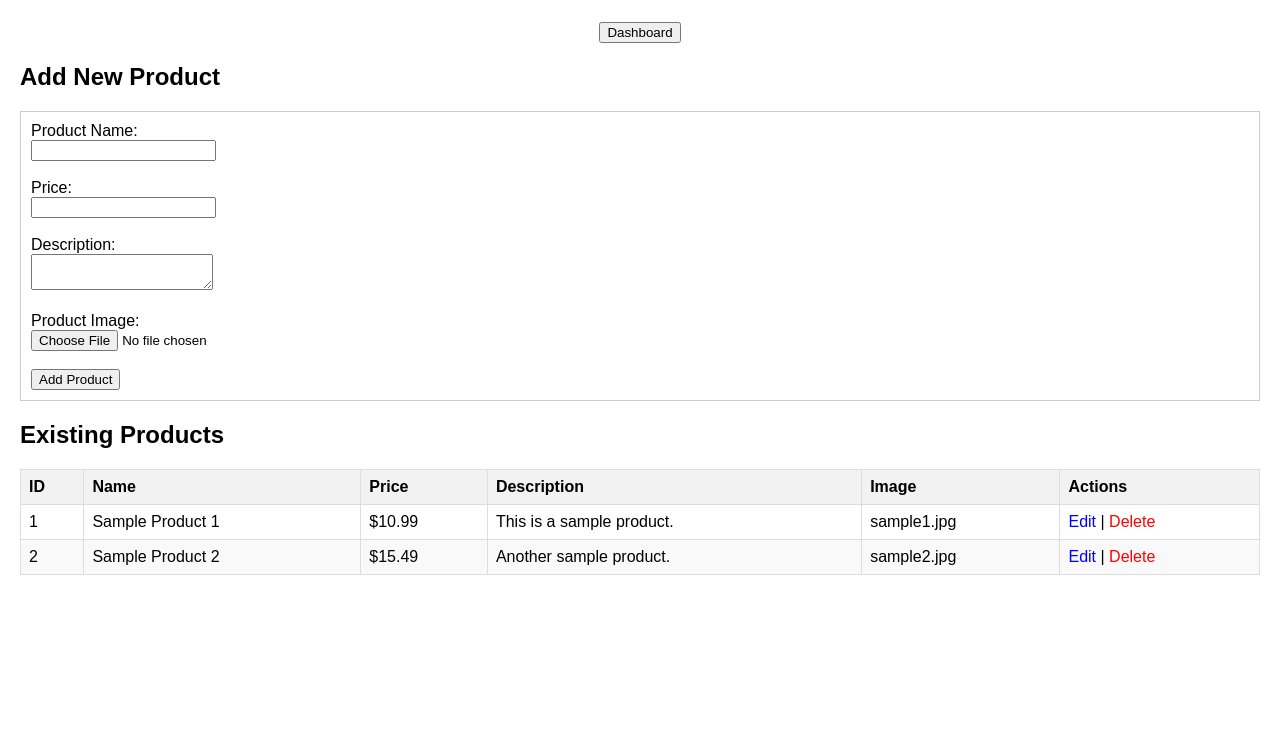
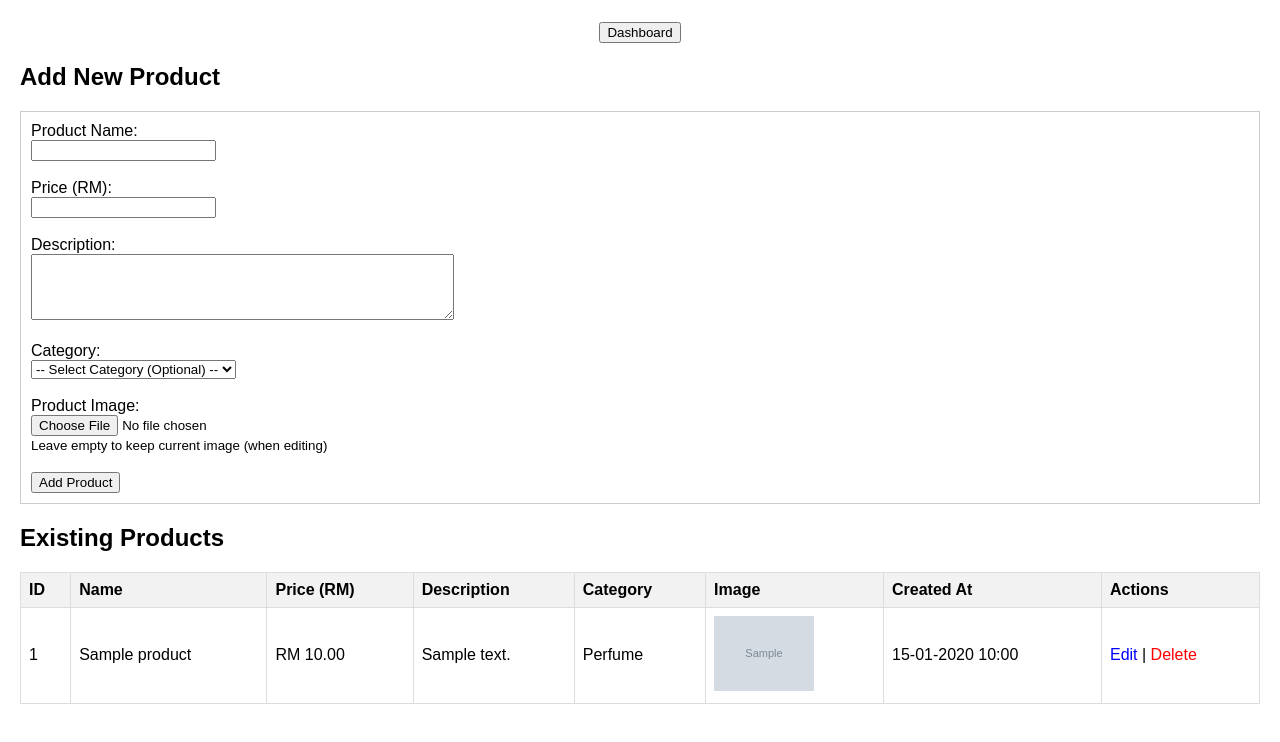
Before and after one commit to MingLH/sarawak_scents, a PHP site: page /admin/add_product.php in a window 1280 px wide. Shown: the part 58-800 px from the top of the page. Run offline with PHP 8.4, Linux system fonts and the light colour scheme; data comes from the database, SQL or seed files in the repository; tables that the repository leaves empty hold one stand-in row (values such as "Sample post"); grey boxes marked "Sample" are stand-in pictures.

Commit message:
admin add product update

```diff
--- a/admin/add_product.php
+++ b/admin/add_product.php
@@ -1,54 +1,32 @@
 <?php
-// Start PHP session to maintain product data across requests (placeholder for database)
-
-//session_start(); to test the logic enable this line
-
-// Initialize products array because not yet have database table
-if (!isset($_SESSION['products'])) {
-    $_SESSION['products'] = [
-        [
-            'id' => 1,
-            'name' => 'Sample Product 1',
-            'price' => 10.99,
-            'description' => 'This is a sample product.',
-            'image' => 'sample1.jpg'
-        ],
-        [
-            'id' => 2,
-            'name' => 'Sample Product 2',
-            'price' => 15.49,
-            'description' => 'Another sample product.',
-            'image' => 'sample2.jpg'
-        ]
-    ];
-}
-
-// Function to get next product ID (simulates auto-increment in database)
-function getNextId() {
-    $maxId = 0;
-    foreach ($_SESSION['products'] as $product) {
-        if ($product['id'] > $maxId) {
-            $maxId = $product['id'];
-        }
-    }
-    return $maxId + 1;
-}
+// Include database connection
+include $_SERVER['DOCUMENT_ROOT'] . '/sarawak_scents/includes/db_connect.php';
 
 // Handle form submission for adding or editing a product
 if ($_SERVER['REQUEST_METHOD'] === 'POST') {
-    $name = $_POST['name'] ?? '';
-    $price = $_POST['price'] ?? '';
-    $description = $_POST['description'] ?? '';
+    $name = mysqli_real_escape_string($conn, $_POST['name'] ?? '');
+    $price = (float)($_POST['price'] ?? 0);
+    $description = mysqli_real_escape_string($conn, $_POST['description'] ?? '');
+    $category_id = !empty($_POST['category_id']) ? (int)$_POST['category_id'] : NULL;
     $image = '';
 
-    // Placeholder image upload logic
+    // Handle image upload
     if (isset($_FILES['image']) && $_FILES['image']['error'] === UPLOAD_ERR_OK) {
-        $uploadDir = 'uploads/'; // Placeholder directory
-        $uploadFile = $uploadDir . basename($_FILES['image']['name']);
+        $uploadDir = $_SERVER['DOCUMENT_ROOT'] . '/sarawak_scents/assets/images/';
+
+        // Create directory if not exists
+        if (!is_dir($uploadDir)) {
+            mkdir($uploadDir, 0777, true);
+        }
+
+        // Generate unique filename
+        $fileExtension = pathinfo($_FILES['image']['name'], PATHINFO_EXTENSION);
+        $fileName = uniqid() . '_' . time() . '.' . $fileExtension;
+        $uploadFile = $uploadDir . $fileName;
+
         if (move_uploaded_file($_FILES['image']['tmp_name'], $uploadFile)) {
-            $image = $_FILES['image']['name']; // Store filename (in real DB, store path)
+            $image = $fileName;
         } else {
-            // Handle upload error (placeholder)
             $image = 'default.jpg';
         }
     }
@@ -56,25 +34,42 @@ if ($_SERVER['REQUEST_METHOD'] === 'POST') {
     if (isset($_POST['edit_id'])) {
         // Edit existing product
         $editId = (int)$_POST['edit_id'];
-        foreach ($_SESSION['products'] as &$product) {
-            if ($product['id'] === $editId) {
-                $product['name'] = $name;
-                $product['price'] = (float)$price;
-                $product['description'] = $description;
-                if ($image) $product['image'] = $image;
-                break;
-            }
+
+        if ($image) {
+            // Update with new image
+            $query = "UPDATE products SET
+                      name = '$name',
+                      price = $price,
+                      description = '$description',
+                      category_id = " . ($category_id ? $category_id : "NULL") . ",
+                      image = '$image'
+                      WHERE product_id = $editId";
+        } else {
+            // Update without changing image
+            $query = "UPDATE products SET
+                      name = '$name',
+                      price = $price,
+                      description = '$description',
+                      category_id = " . ($category_id ? $category_id : "NULL") . "
+                      WHERE product_id = $editId";
+        }
+
+        if (mysqli_query($conn, $query)) {
+            $success_msg = "Product updated successfully!";
+        } else {
+            $error_msg = "Error updating product: " . mysqli_error($conn);
         }
     } else {
         // Add new product
-        $newProduct = [
-            'id' => getNextId(),
-            'name' => $name,
-            'price' => (float)$price,
-            'description' => $description,
-            'image' => $image ?: 'default.jpg'
-        ];
-        $_SESSION['products'][] = $newProduct;
+        $imageValue = $image ?: 'default.jpg';
+        $query = "INSERT INTO products (name, price, description, category_id, image)
+                  VALUES ('$name', $price, '$description', " . ($category_id ? $category_id : "NULL") . ", '$imageValue')";
+
+        if (mysqli_query($conn, $query)) {
+            $success_msg = "Product added successfully!";
+        } else {
+            $error_msg = "Error adding product: " . mysqli_error($conn);
+        }
     }
 
     // Redirect to avoid form resubmission
@@ -85,9 +80,14 @@ if ($_SERVER['REQUEST_METHOD'] === 'POST') {
 // Handle delete request via GET
 if (isset($_GET['delete'])) {
     $deleteId = (int)$_GET['delete'];
-    $_SESSION['products'] = array_filter($_SESSION['products'], function($product) use ($deleteId) {
-        return $product['id'] !== $deleteId;
-    });
+    $query = "DELETE FROM products WHERE product_id = $deleteId";
+
+    if (mysqli_query($conn, $query)) {
+        $success_msg = "Product deleted successfully!";
+    } else {
+        $error_msg = "Error deleting product: " . mysqli_error($conn);
+    }
+
     // Redirect to avoid URL manipulation issues
     header('Location: ' . $_SERVER['PHP_SELF']);
     exit;
@@ -97,13 +97,28 @@ if (isset($_GET['delete'])) {
 $editProduct = null;
 if (isset($_GET['edit'])) {
     $editId = (int)$_GET['edit'];
-    foreach ($_SESSION['products'] as $product) {
-        if ($product['id'] === $editId) {
-            $editProduct = $product;
-            break;
-        }
+    $query = "SELECT * FROM products WHERE product_id = $editId";
+    $result = mysqli_query($conn, $query);
+
+    if ($result && mysqli_num_rows($result) > 0) {
+        $editProduct = mysqli_fetch_assoc($result);
     }
 }
+
+// Fetch all products from database
+$query = "SELECT p.*, c.category_name
+          FROM products p
+          LEFT JOIN categories c ON p.category_id = c.category_id
+          ORDER BY p.created_at DESC";
+$productsResult = mysqli_query($conn, $query);
+
+if (!$productsResult) {
+    die("Query failed: " . mysqli_error($conn));
+}
+
+// Fetch all categories for dropdown
+$categoriesQuery = "SELECT * FROM categories ORDER BY category_name";
+$categoriesResult = mysqli_query($conn, $categoriesQuery);
 ?>
 
 <!DOCTYPE html>
@@ -124,6 +139,9 @@ if (isset($_GET['edit'])) {
         .delete-link { color: red; }
         .header { margin: 20px; text-align: center; }
         .nav { margin: 20px; text-align: center; }
+        .success { color: green; padding: 10px; background-color: #d4edda; border: 1px solid #c3e6cb; margin: 10px 0; }
+        .error { color: red; padding: 10px; background-color: #f8d7da; border: 1px solid #f5c6cb; margin: 10px 0; }
+        .product-image { width: 100px; height: auto; }
     </style>
 </head>
 <body>
@@ -136,31 +154,64 @@ if (isset($_GET['edit'])) {
         <button onclick="window.location.href='dashboard.php'">Dashboard</button>
     </div>
 
+    <?php if (isset($success_msg)): ?>
+        <div class="success"><?php echo $success_msg; ?></div>
+    <?php endif; ?>
+
+    <?php if (isset($error_msg)): ?>
+        <div class="error"><?php echo $error_msg; ?></div>
+    <?php endif; ?>
+
     <!-- Form for adding or editing a product -->
     <h2><?php echo $editProduct ? 'Edit Product' : 'Add New Product'; ?></h2>
 
     <form action="" method="post" enctype="multipart/form-data">
         <?php if ($editProduct): ?>
-            <input type="hidden" name="edit_id" value="<?php echo $editProduct['id']; ?>">
+            <input type="hidden" name="edit_id" value="<?php echo $editProduct['product_id']; ?>">
         <?php endif; ?>
+
         <label for="name">Product Name:</label><br>
-        <input type="text" id="name" name="name" value="<?php echo $editProduct['name'] ?? ''; ?>" required><br><br>
+        <input type="text" id="name" name="name" value="<?php echo htmlspecialchars($editProduct['name'] ?? ''); ?>" required><br><br>
 
-        <label for="price">Price:</label><br>
+        <label for="price">Price (RM):</label><br>
         <input type="number" id="price" name="price" step="0.01" value="<?php echo $editProduct['price'] ?? ''; ?>" required><br><br>
 
         <label for="description">Description:</label><br>
-        <textarea id="description" name="description" required><?php echo $editProduct['description'] ?? ''; ?></textarea><br><br>
+        <textarea id="description" name="description" rows="4" cols="50" required><?php echo htmlspecialchars($editProduct['description'] ?? ''); ?></textarea><br><br>
+
+        <label for="category_id">Category:</label><br>
+        <select id="category_id" name="category_id">
+            <option value="">-- Select Category (Optional) --</option>
+            <?php
+            if ($categoriesResult && mysqli_num_rows($categoriesResult) > 0):
+                while ($category = mysqli_fetch_assoc($categoriesResult)):
+            ?>
+                <option value="<?php echo $category['category_id']; ?>"
+                    <?php echo (isset($editProduct['category_id']) && $editProduct['category_id'] == $category['category_id']) ? 'selected' : ''; ?>>
+                    <?php echo htmlspecialchars($category['category_name']); ?>
+                </option>
+            <?php
+                endwhile;
+            endif;
+            ?>
+        </select><br><br>
 
         <label for="image">Product Image:</label><br>
-        <input type="file" id="image" name="image" accept="image/*"><br><br>
+        <?php if ($editProduct && $editProduct['image']): ?>
+            <p>Current image: <strong><?php echo htmlspecialchars($editProduct['image']); ?></strong></p>
+        <?php endif; ?>
+        <input type="file" id="image" name="image" accept="image/*"><br>
+        <small>Leave empty to keep current image (when editing)</small><br><br>
 
         <button type="submit"><?php echo $editProduct ? 'Update Product' : 'Add Product'; ?></button>
+        <?php if ($editProduct): ?>
+            <button type="button" onclick="window.location.href='<?php echo $_SERVER['PHP_SELF']; ?>'">Cancel Edit</button>
+        <?php endif; ?>
     </form>
 
     <!-- Display existing products in a table -->
     <h2>Existing Products</h2>
-    <?php if (empty($_SESSION['products'])): ?>
+    <?php if (!$productsResult || mysqli_num_rows($productsResult) == 0): ?>
         <p>No products found.</p>
     <?php else: ?>
         <table>
@@ -168,28 +219,46 @@ if (isset($_GET['edit'])) {
                 <tr>
                     <th>ID</th>
                     <th>Name</th>
-                    <th>Price</th>
+                    <th>Price (RM)</th>
                     <th>Description</th>
+                    <th>Category</th>
                     <th>Image</th>
+                    <th>Created At</th>
                     <th>Actions</th>
                 </tr>
             </thead>
             <tbody>
-                <?php foreach ($_SESSION['products'] as $product): ?>
+                <?php while ($product = mysqli_fetch_assoc($productsResult)): ?>
                     <tr>
-                        <td><?php echo $product['id']; ?></td>
+                        <td><?php echo $product['product_id']; ?></td>
                         <td><?php echo htmlspecialchars($product['name']); ?></td>
-                        <td>$<?php echo number_format($product['price'], 2); ?></td>
-                        <td><?php echo htmlspecialchars($product['description']); ?></td>
-                        <td><?php echo htmlspecialchars($product['image']); ?></td>
+                        <td>RM <?php echo number_format($product['price'], 2); ?></td>
+                        <td><?php echo htmlspecialchars(substr($product['description'], 0, 50)) . (strlen($product['description']) > 50 ? '...' : ''); ?></td>
+                        <td><?php echo htmlspecialchars($product['category_name'] ?? 'N/A'); ?></td>
                         <td>
-                            <a href="?edit=<?php echo $product['id']; ?>" class="edit-link">Edit</a> |
-                            <a href="?delete=<?php echo $product['id']; ?>" class="delete-link" onclick="return confirm('Are you sure you want to delete this product?');">Delete</a>
+                            <?php if ($product['image'] && $product['image'] != 'default.jpg'): ?>
+                                <img src="/sarawak_scents/assets/images/<?php echo htmlspecialchars($product['image']); ?>"
+                                     alt="<?php echo htmlspecialchars($product['name']); ?>"
+                                     class="product-image">
+                            <?php else: ?>
+                                No image
+                            <?php endif; ?>
+                        </td>
+                        <td><?php echo date('d-m-Y H:i', strtotime($product['created_at'])); ?></td>
+                        <td>
+                            <a href="?edit=<?php echo $product['product_id']; ?>" class="edit-link">Edit</a> |
+                            <a href="?delete=<?php echo $product['product_id']; ?>" class="delete-link"
+                               onclick="return confirm('Are you sure you want to delete this product?');">Delete</a>
                         </td>
                     </tr>
-                <?php endforeach; ?>
+                <?php endwhile; ?>
             </tbody>
         </table>
     <?php endif; ?>
+
+<?php
+// Close database connection
+mysqli_close($conn);
+?>
 </body>
 </html>
```
Also changed, not shown: assets/images/6947792f00de2_1766291759.png (added).
